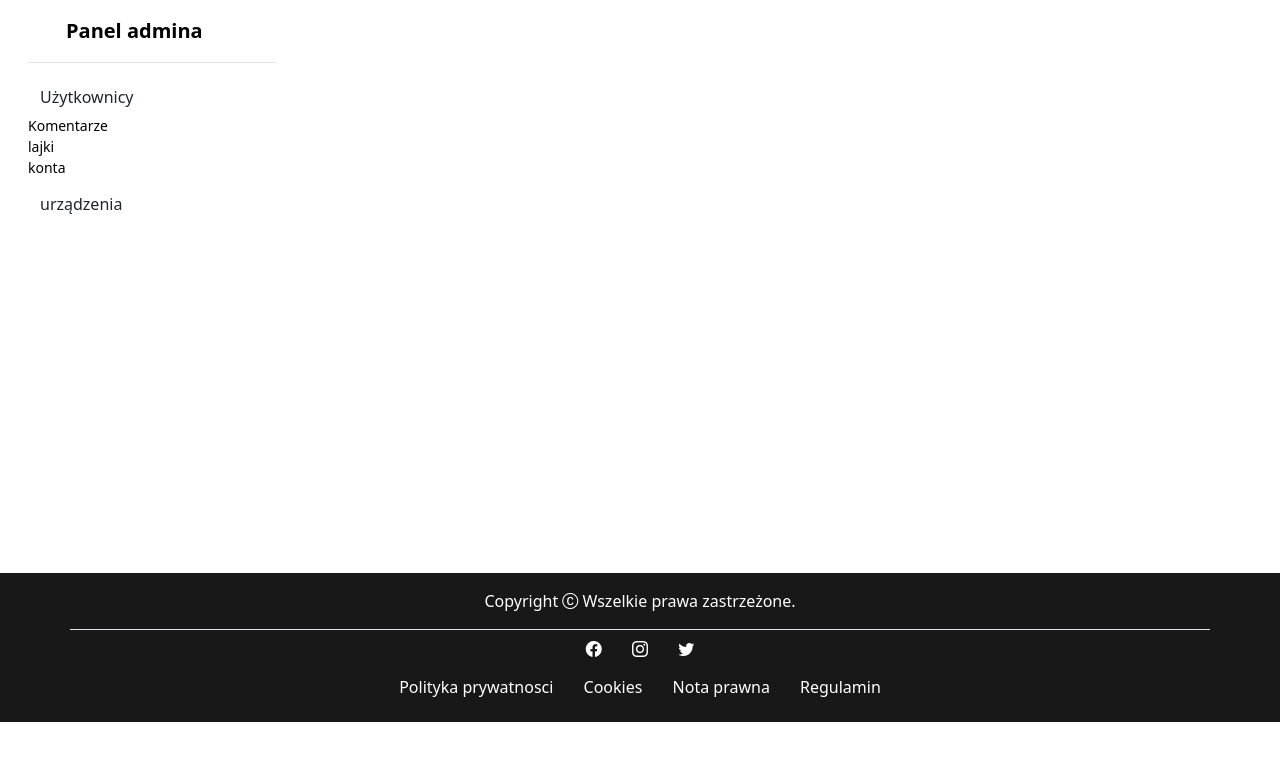
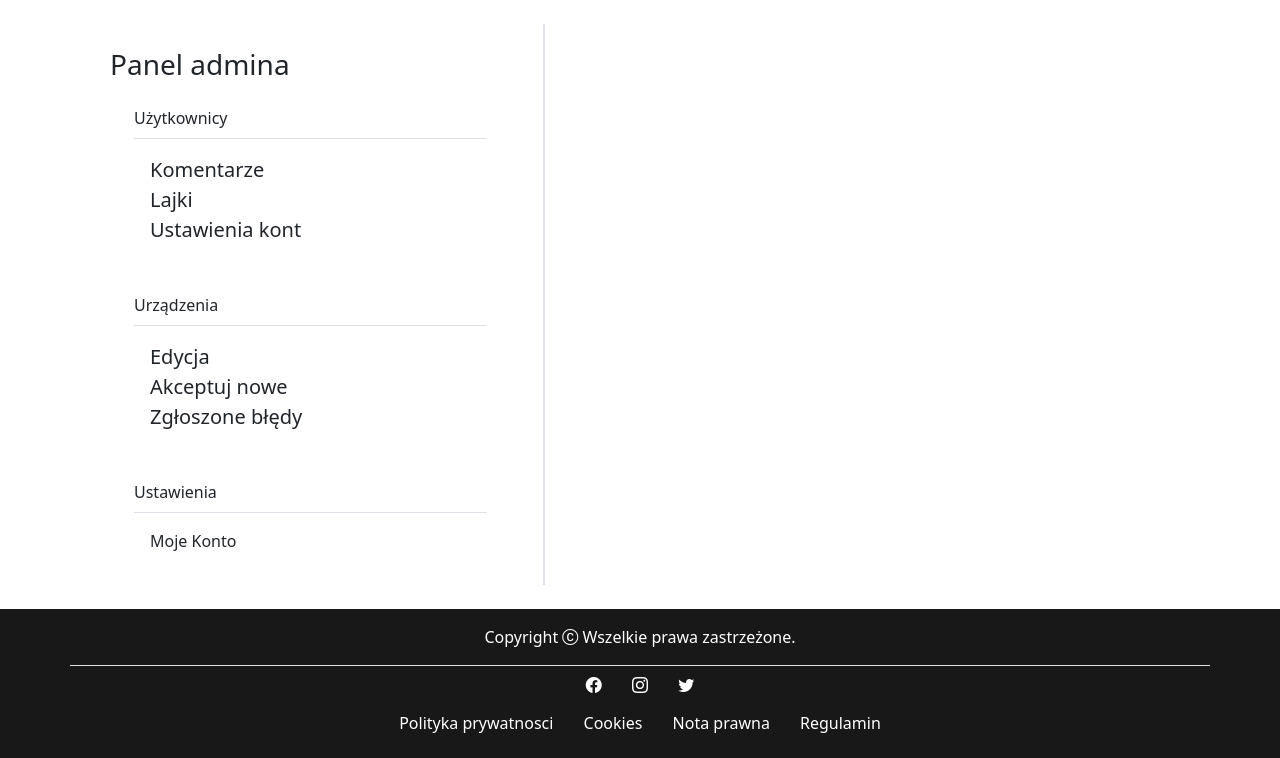
Before and after one commit to MarcinzNS/mdvos, a Django app: template templates/admin.html in a window 1280 px wide. Shown: the part 78-836 px from the top of the page. Before the commit the page ends 800 px from the top, so only its background shows below. Run offline with Django 4.2, Linux system fonts and the light colour scheme; the template is opened without the code that fills it, so the values that code supplies are empty.

Commit message:
templatka dla admin panel

```diff
--- a/templates/admin.html
+++ b/templates/admin.html
@@ -5,46 +5,178 @@
 {% load static %}
 
 {% block content %}
-<main>
-    <div class="container-scroller">
-    <div class="container-fluid page-body-wrapper">
-      <!-- partial:partials/_sidebar.html -->
-      <div class="flex-shrink-0 p-3" style="width: 280px;">
-        <a class="d-flex align-items-center pb-3 mb-3 link-body-emphasis text-decoration-none border-bottom">
-          <svg class="bi pe-none me-2" width="30" height="24"><use xlink:href="#bootstrap"></use></svg>
-          <span class="fs-5 fw-semibold">Panel admina</span>
-        </a>
-        <ul class="list-unstyled ps-0">
-          <li class="mb-1">
-            <button class="btn btn-toggle d-inline-flex align-items-center rounded border-0" data-bs-toggle="collapse" data-bs-target="#home-collapse" aria-expanded="true">
-              Użytkownicy
-            </button>
-            <div class="collapse show" id="home-collapse">
-              <ul class="btn-toggle-nav list-unstyled fw-normal pb-1 small">
-                <li><a href="#" class="link-body-emphasis d-inline-flex text-decoration-none rounded">Komentarze</a></li>
-                <li><a href="#" class="link-body-emphasis d-inline-flex text-decoration-none rounded">lajki</a></li>
-                <li><a href="#" class="link-body-emphasis d-inline-flex text-decoration-none rounded">konta</a></li>
-              </ul>
+<main class="container">
+  <div class="row justify-content-center py-4">
+    <div class="col-sm-12 col-md-5 border-end border-2">
+      <div class="container">
+          <div class="row justify-content-center">
+            <div class="navbar-light">
+              <div class="mt-2 pt-3 ps-3 pe-4 me-2" id="filtr">
+                <div class="row">
+                  <div class="col-12">
+                    <p class="h3 mb-2">Panel admina</p>
+                    <div class="mb-3 form-check pt-3">
+                      <p class="mb-2">Użytkownicy</p>
+                      <div class="mt-2 p-3 border-top">
+                        <div class="card-header" id="headingOne">
+                          <h5 class="mb-0">
+                            <button class="btn nav-link" data-bs-toggle="collapse" data-bs-target="#comment" aria-expanded="true" aria-controls="comment">
+                              Komentarze
+                            </button>
+                          </h5>
+                        </div>
+                        <div class="card-header" id="headingOne">
+                          <h5 class="mb-0">
+                            <button class="btn nav-link" data-bs-toggle="collapse" data-bs-target="#Lajki" aria-expanded="true" aria-controls="Lajki">
+                              Lajki
+                            </button>
+                          </h5>
+                        </div>
+                        <div class="card-header" id="headingOne">
+                          <h5 class="mb-0">
+                            <button class="btn nav-link" data-bs-toggle="collapse" data-bs-target="#users" aria-expanded="true" aria-controls="users">
+                              Ustawienia kont
+                            </button>
+                          </h5>
+                        </div>
+                      </div>
+                    </div>
+                    <div class="mb-3 form-check pt-3">
+                      <p class="mb-2">Urządzenia</p>
+                      <div class="mt-2 p-3 border-top">
+                        <div class="card-header" id="headingOne">
+                          <h5 class="mb-0">
+                            <button class="btn nav-link" data-bs-toggle="collapse" data-bs-target="#Edycja" aria-expanded="true" aria-controls="Edycja">
+                              Edycja
+                            </button>
+                          </h5>
+                        </div>
+                        <div class="card-header" id="headingOne">
+                          <h5 class="mb-0">
+                            <button class="btn nav-link active" data-bs-toggle="collapse" data-bs-target="#Akceptuj" aria-expanded="true" aria-controls="Akceptuj">
+                              Akceptuj nowe
+                            </button>
+                          </h5>
+                        </div>
+                        <div class="card-header" id="headingOne">
+                          <h5 class="mb-0">
+                            <button class="btn nav-link" data-bs-toggle="collapse" data-bs-target="#zglosone" aria-expanded="true" aria-controls="zglosone">
+                              Zgłoszone błędy
+                            </button>
+                          </h5>
+                        </div>
+                      </div>
+                    </div>
+                    <div class="mb-3 form-check pt-3">
+                      <p class="mb-2">Ustawienia</p>
+                      <div class="mt-2 p-3 border-top">
+                        <a class="dropdown-item" href="{% url 'profile' %}">Moje Konto</a>
+                      </div>
+                    </div>
+                  </div>
+                </div>
+              </div>
             </div>
-          </li>
-          <li class="mb-1">
-            <button class="btn btn-toggle d-inline-flex align-items-center rounded border-0 collapsed" data-bs-toggle="collapse" data-bs-target="#dashboard-collapse" aria-expanded="false">
-              urządzenia
-            </button>
-            <div class="collapse" id="dashboard-collapse">
-              <ul class="btn-toggle-nav list-unstyled fw-normal pb-1 small">
-                <li><a href="#" class="link-body-emphasis d-inline-flex text-decoration-none rounded">O</a></li>
-                <li><a href="#" class="link-body-emphasis d-inline-flex text-decoration-none rounded">W</a></li>
-                <li><a href="#" class="link-body-emphasis d-inline-flex text-decoration-none rounded">M</a></li>
-                <li><a href="#" class="link-body-emphasis d-inline-flex text-decoration-none rounded">Ay</a></li>
-              </ul>
+
+          </div>
+      </div>
+  </div>
+  <div class="col-sm-12 col-md-7">
+    <div id="accordion">
+      <div id="comment" class="collapse" aria-labelledby="headingOne" data-bs-parent="#accordion">
+        <div class="card-body">
+          Treść sekcji "comment"
+        </div>
+      </div>
+      <div id="Lajki" class="collapse" aria-labelledby="headingOne" data-bs-parent="#accordion">
+        <div class="card-body">
+          Treść sekcji "Lajki"
+        </div>
+      </div>
+      <div id="users" class="collapse" aria-labelledby="headingOne" data-bs-parent="#accordion">
+        <div class="card-body">
+          Treść sekcji "Ustawienia kont"
+        </div>
+      </div>
+      <div id="Edycja" class="collapse" aria-labelledby="headingTwo" data-bs-parent="#accordion">
+        <div class="card-body">
+          Treść sekcji "Ustawienia"
+        </div>
+      </div>
+      <div id="Akceptuj" class="collapse active" aria-labelledby="headingTwo" data-bs-parent="#accordion">
+        <div class="card-body">
+          <div class="container">
+            <p class="h4">Nowe urządzenia </p>
+            <div class="card">
+              <div class="card-body">
+                <h5 class="card-title text-center">Samsung X14</h5>
+                <div class="row mt-4">
+                  <div class="col-6">
+                    <span><p>Marka: Samsung</p></span>
+                    <span><p>Model: X14</p></span>
+                    <span><p>Rodzaj: Telefon</p> </span>
+                    <span><p>Data premiery: Telefon</p> </span>
+                  </div>
+                  <div class="col-6">
+                    <span><p>CPU: xd3</p></span>
+                    <span><p>RAM: 2Gb</p></span>
+                    <span><p>Rozmiar: 12.5</p></span>
+                    <span><p>Bateria: 12000 mAh</p></span>
+                    <span><p>Pamięć: 125 Gb</p></span>
+                  </div>
+                </div>
+
+                <button class="btn">
+                  <i class="bi bi-check-circle"></i> Akceptuj
+                </button>
+              </div>
             </div>
-          </li>
+          </div>
+          <div class="container">
+            <p class="h4">Nowe systemu operacyjne </p>
+            <div class="card">
+              <div class="card-body">
+                <h5 class="card-title text-center">IOS</h5>
+                <div class="row mt-4">
+                  <div class="col-6">
+                    <span><p>Data Start: 12.06.2023</p></span>
+
+                    <span><p>Nazwa wersji: tak</p> </span>
+
+                  </div>
+                  <div class="col-6">
+                    <span><p>Data koniec: 14.06.2023</p></span>
+                    <span><p>opis wersji: Tak tak</p></span>
+
+                  </div>
+                  <div class="col-10 mt-2">
+                    <p>Urządzenia</p>
+                    <span><p>Phone: Apple IPhone 14</p></span>
+                    <span><p>Tablet: Apple iPad 9gen</p></span>
+
+                  </div>
+                </div>
+
+                <button class="btn">
+                  <i class="bi bi-check-circle"></i> Akceptuj
+                </button>
+              </div>
+            </div>
+          </div>
+        </div>
+        </div>
+      </div>
+      <div id="zglosone" class="collapse" aria-labelledby="headingTwo" data-bs-parent="#accordion">
+        <div class="card-body">
+          Treść sekcji "Ustawienia"
+        </div>
+      </div>
+      <!-- Dodaj kolejne sekcje w odpowiednim formacie -->
+    </div>
+  </div>
+  </div>
 
 
-        </ul>
-      </div>
-    </div>
-</div>
-  </main>
+
+</main>
 {% endblock %}
```
